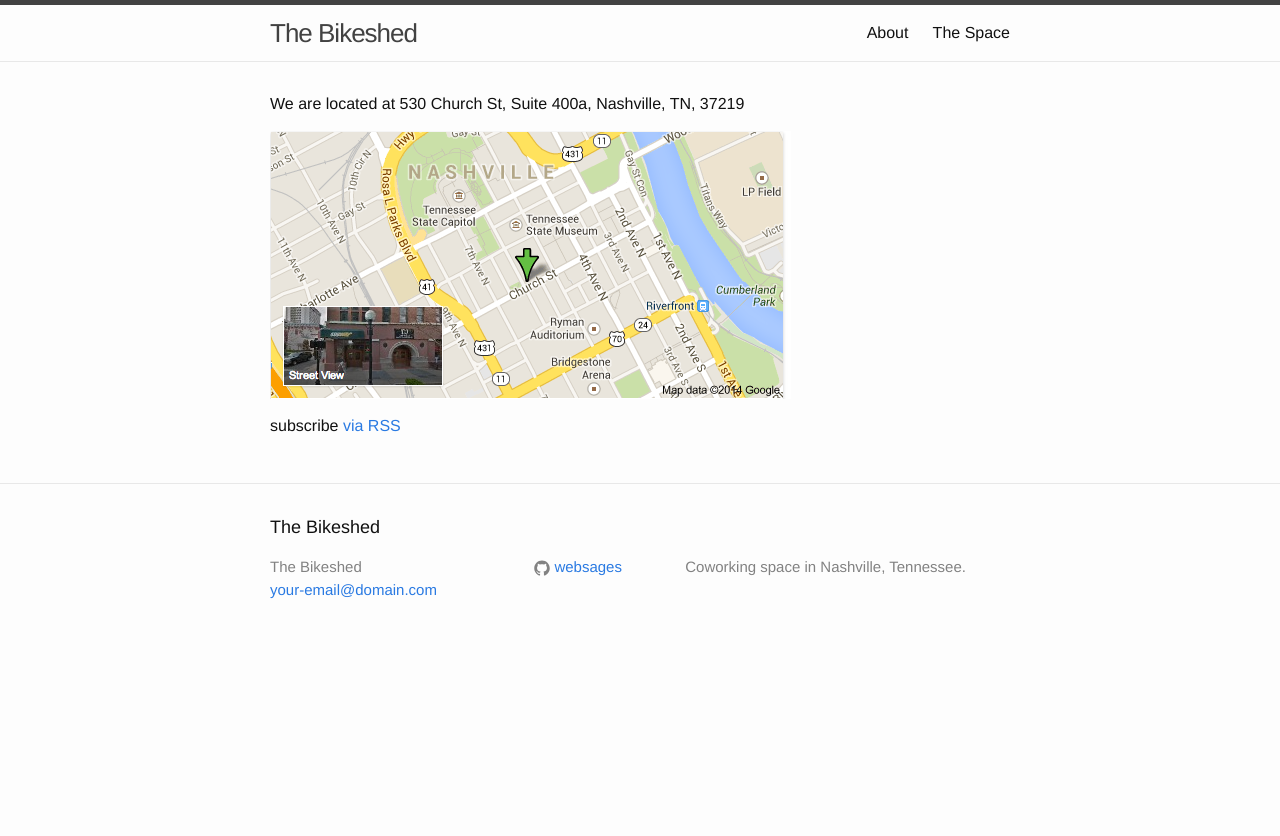
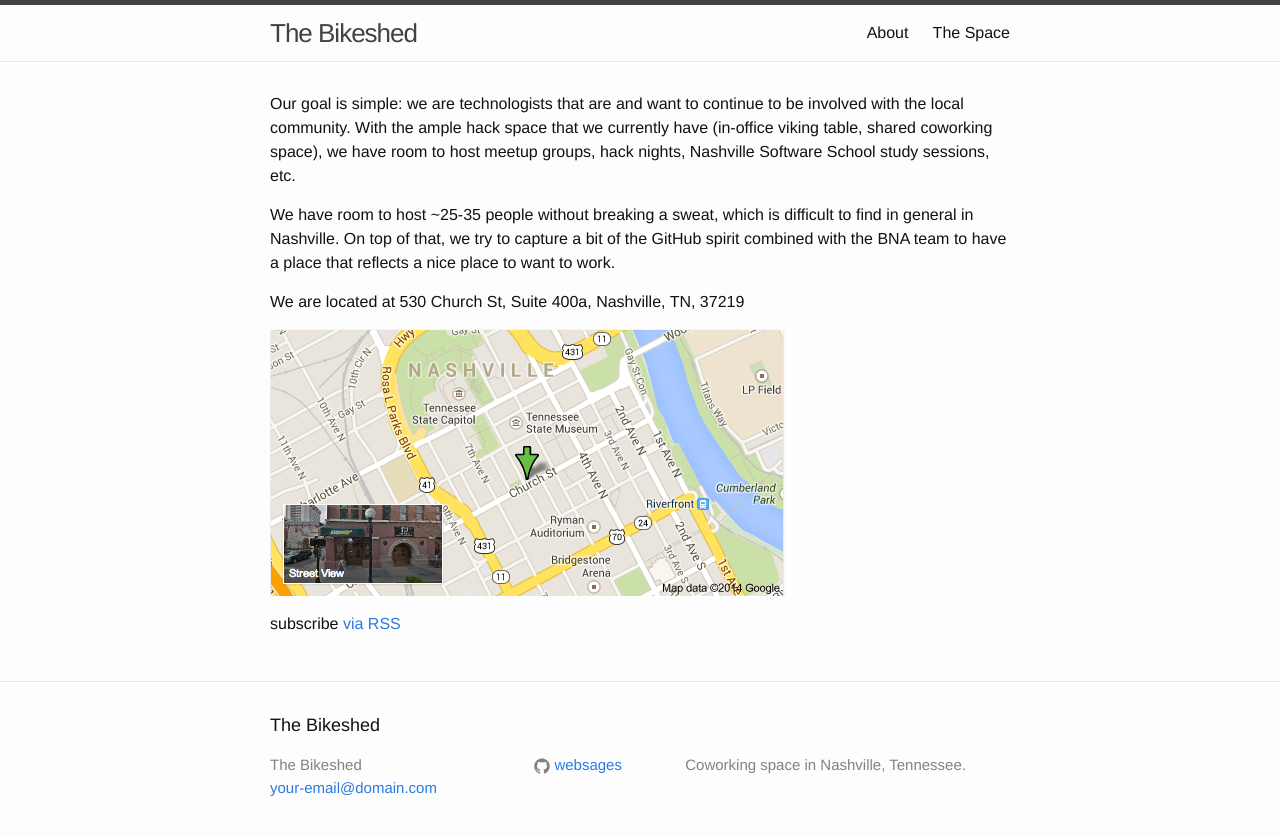
Before and after one commit to websages/thebikeshed.io, a Jekyll site: the page built from index.html, in a window 1280 px wide. Shown: the top 836 px of the page. Built offline with Jekyll 4.4.1, drawn with Linux system fonts in a browser that asks for light colours.

Commit message:
Add goal to intro

```diff
--- a/_includes/intro.html
+++ b/_includes/intro.html
@@ -1,3 +1,10 @@
+<p>Our goal is simple: we are technologists that are and want to continue to be
+involved with the local community. With the ample hack space that we currently
+have (in-office viking table, shared coworking space), we have room to host
+meetup groups, hack nights, Nashville Software School study sessions, etc.</p>
+
+<p>We have room to host ~25-35 people without breaking a sweat, which is difficult to find in general in Nashville. On top of that, we try to capture a bit of the GitHub spirit combined with the BNA team to have a place that reflects a nice place to want to work.</p>
+
 <p>We are located at 530 Church St, Suite 400a, Nashville, TN, 37219</p>
 
 <p><img src="{{ site.baseurl }}/images/map.png" alt="Map of the Bikeshed" width="521" height="268"></p>
```
